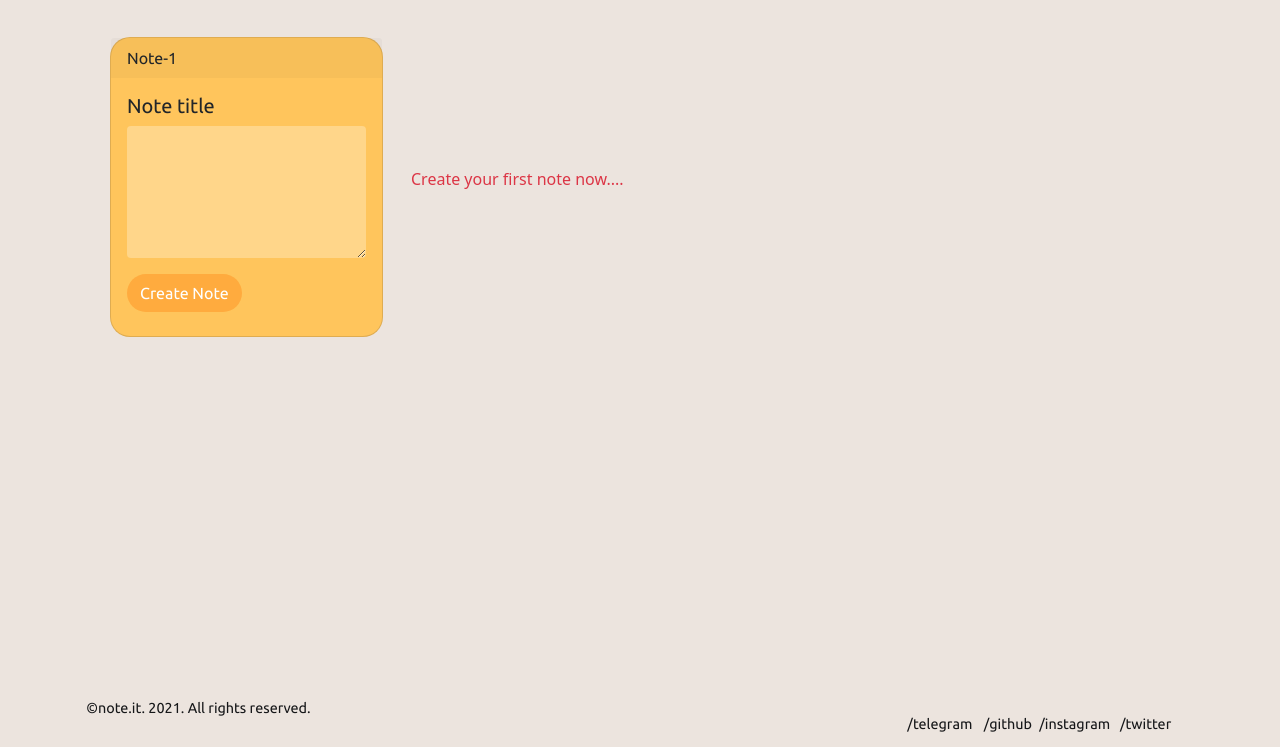
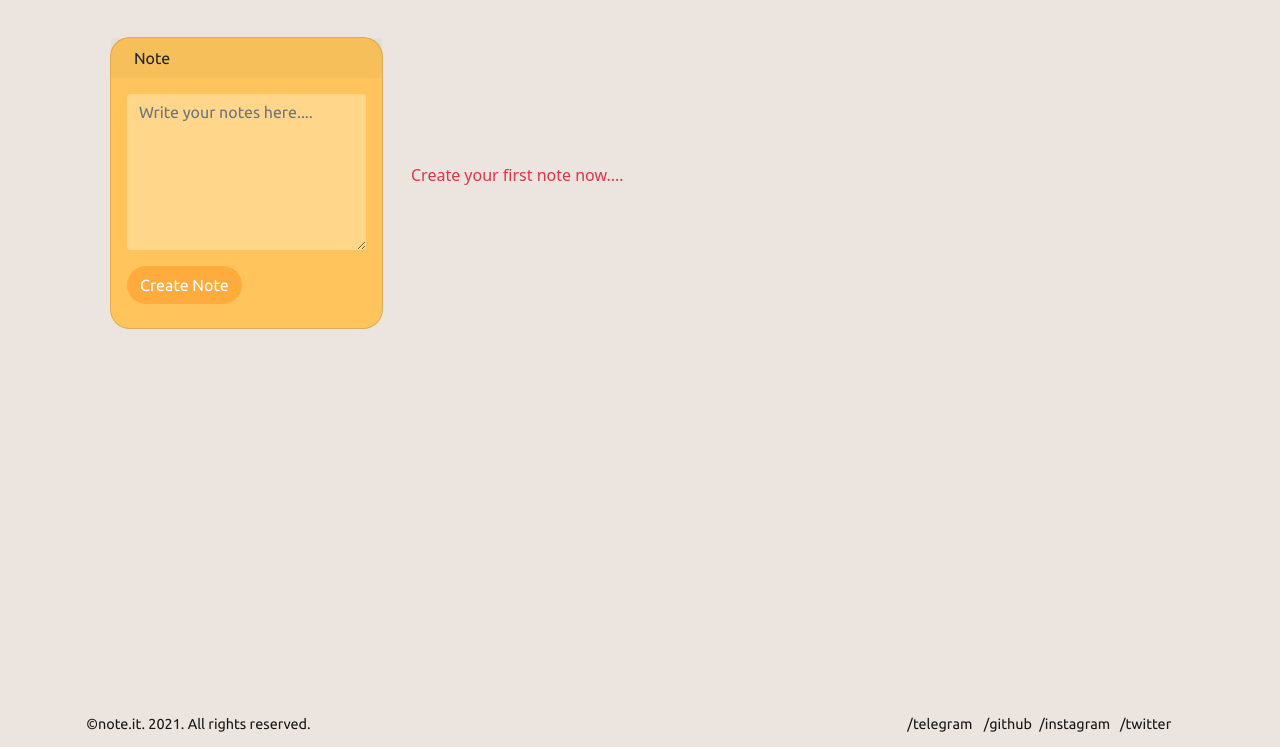
Before and after one commit to nparashar150/note.it, a website: page public/create.html in a window 1280 px wide. Shown: the part 53-800 px from the top of the page. Drawn offline with nearby package versions, Linux system fonts and the light colour scheme.

Commit message:
fix footer and header

```diff
--- a/public/app.js
+++ b/public/app.js
@@ -26,7 +26,7 @@ function makeNotes() {
     let nukestring = "";
     notesObj.forEach(function(element, index) {
         nukestring += `
-                <div class="card text-dark m-3 mb-3" style="max-width: 18rem;">
+        <div class="card text-dark m-3 mb-3" style="max-width: 20rem;">
             <div class="card-header">Note-${index + 1}</div>
             <div class="card-body">
                 <p class="card-text">${element}
@@ -55,3 +55,19 @@ function deleteNote(index) {
     localStorage.setItem("notes", JSON.stringify(notesObj));
     makeNotes();
 }
+
+// let search = document.getElementById('searchNote');
+// search.addEventListener("input", function() {
+
+//     let searchVal = search.value.toLowerCase();
+//     console.log('event', searchVal);
+//     let cardBody = document.getElementsByClassName('card-body');
+//     Array.from(cardBody).forEach(function(element) {
+//         let cardtxt = element.getElementsByTagName("p").innerText;
+//         if (cardtxt.includes(searchVal)) {
+//             element.style.display = "block";
+//         } else {
+//             element.style.display = "none";
+//         }
+//     })
+// })
--- a/public/create.html
+++ b/public/create.html
@@ -13,18 +13,21 @@
 
 <body class="container">
     <header>
-        <nav class="fixed-top container">
+        <nav class="fixed-top d-flex flex-row container">
             <a href="index.html">note.it</a>
+            <!-- <form class="form-inline d-flex flex-row flex-search">
+                <input class="form-control mx-3" id="searchNote" type="search" placeholder="Search" aria-label="Search">
+                <button class="btn btn-outline-success" type="submit">Search</button>
+            </form> -->
         </nav>
     </header>
     <div class="padding">
         <div id="card_note-it" class="container pt-5 pb-5 d-flex flex-wrap justify-content-start">
             <div class="card text-dark m-3 mb-3" style="max-width: 18rem;">
-                <div class="card-header">Note-1</div>
+                <div class="card-header">&ThinSpace; Note</div>
                 <div class="card-body">
-                    <h5 class="card-title">Note title</h5>
                     <div class="form-group">
-                        <textarea class="form-control" id="noteTextArea" rows="5"></textarea>
+                        <textarea class="form-control" id="noteTextArea" placeholder="Write your notes here...." rows="6"></textarea>
                     </div>
                     <button type="submit" class="mt-3 btn btn-create text-white mb-2" onclick="createNote()">Create Note</button>
                 </div>
@@ -33,7 +36,7 @@
             </div>
         </div>
         <footer class="d-flex">
-            <div class="copyright fixed-bottom">
+            <div class="copyright">
                 <p>&copy;note.it. 2021. All rights reserved.</p>
                 <a href="https://github.com/nparashar150/" target="_blank">/github</a>
                 <a href="https://instagram.com/nparashar150_/" target="_blank">/instagram</a>
--- a/public/style.css
+++ b/public/style.css
@@ -13,6 +13,28 @@
         --dark-orange: #ba6f00;
         --brown: #85603f;
         --black: #161719;
+    }
+
+     ::-webkit-scrollbar {
+        width: 10px;
+    }
+
+     ::-webkit-scrollbar-track {
+        box-shadow: inset 0 0 5px grey;
+        border-radius: 10px;
+    }
+
+     ::-webkit-scrollbar-thumb {
+        background: var(--orange);
+        border-radius: 10px;
+    }
+
+     ::-webkit-scrollbar-thumb:hover {
+        background: var(--offorange);
+    }
+
+    * {
+        scroll-behavior: smooth;
     }
 
     body {
@@ -234,7 +256,7 @@
         font-size: 1.125vw;
         font-weight: 400;
         font-family: 'Ubuntu', sans-serif;
-        position: absolute;
+        position: fixed;
         bottom: -2%;
         left: 17.5%;
         transform: translate(-50%, -50%);
@@ -245,7 +267,7 @@
         font-size: 1.125vw;
         font-weight: 400;
         font-family: 'Ubuntu', sans-serif;
-        position: absolute;
+        position: fixed;
         transform: translate(-50%, -50%);
         text-decoration: none;
         transition: color 0.5s;
```
